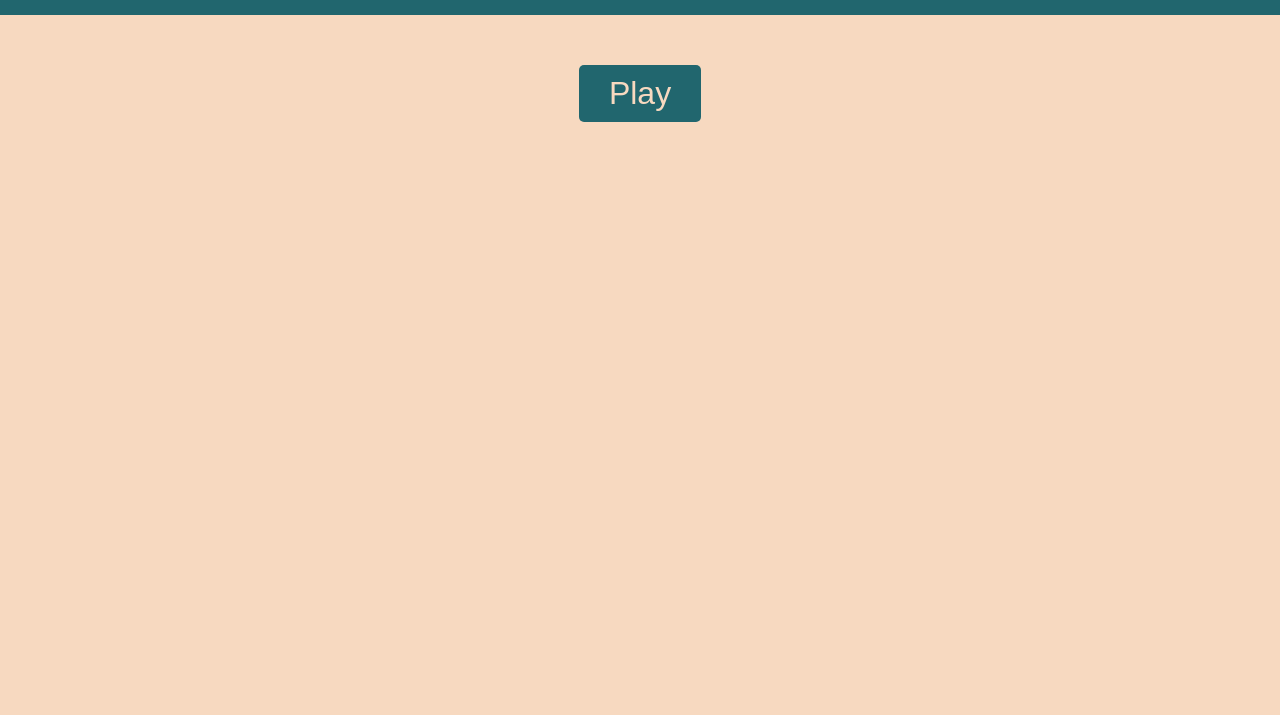
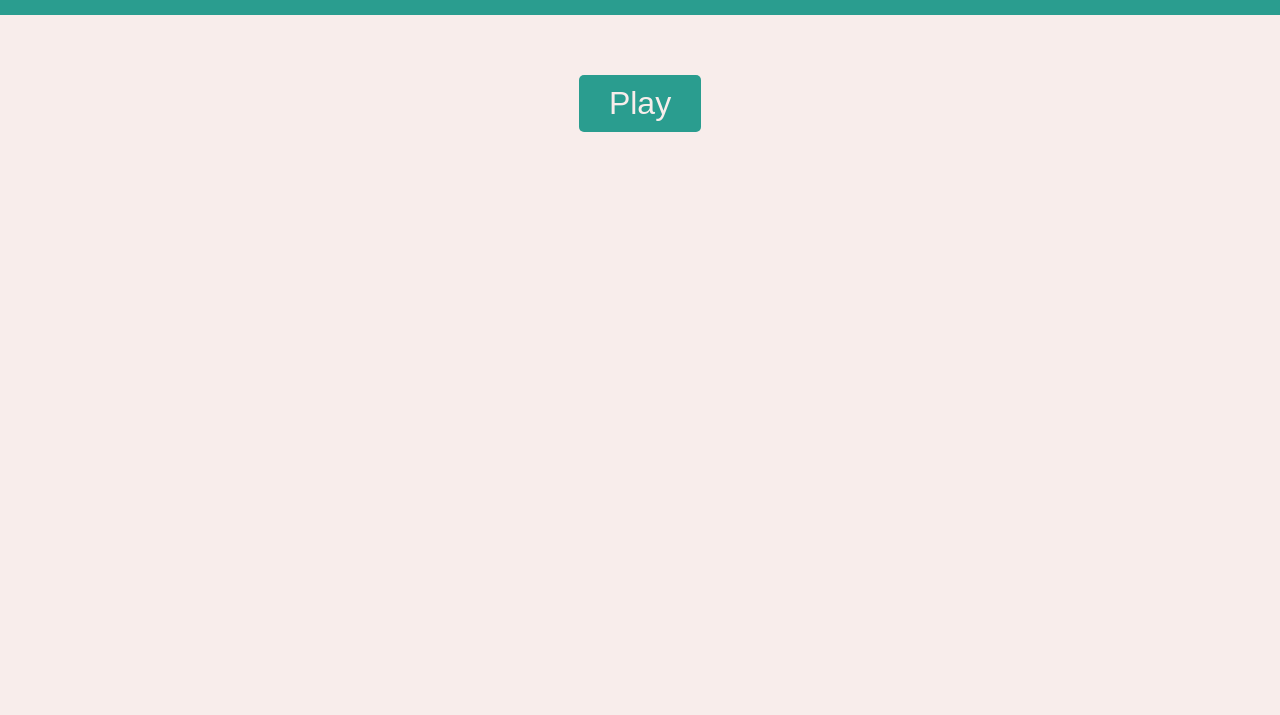
Before and after one commit to benjaminlangenaken/casino-games-benjaminlangenaken, a plain HTML site: page 01-rock-paper-scissors/index.html in a window 1280 px wide. Shown: the part 85-800 px from the top of the page. Drawn offline with Linux system fonts and the light colour scheme.

Commit message:
Small changes style

```diff
--- a/01-rock-paper-scissors/style.css
+++ b/01-rock-paper-scissors/style.css
@@ -1,10 +1,10 @@
-@import url('https://fonts.googleapis.com/css2?family=Caveat&display=swap');
+@import url('https://fonts.googleapis.com/css2?family=Caveat&family=Orbitron&display=swap');
 
 :root {
-    --primary-color: #21666E;
-    --secondary-color: #103450;
-    --dark-color: #303030;
-    --light-color: #F7D9C0;
+    --primary-color: #2a9d8f;
+    --secondary-color: #e76f51;
+    --dark-color: #264653;
+    --light-color: #f8edeb;
 }
 
 * {
@@ -14,7 +14,8 @@
 }
 
 body {
-    font-family: 'Caveat', cursive;
+    font-family: 'Orbitron', sans-serif;
+    font-weight: 400;
     background-color: var(--light-color);
     color: var(--dark-color);
     line-height: 1.6;
@@ -67,7 +68,7 @@ i {
 
 .icons {
     height: 25vh;
-    margin: 30px;
+    margin: 40px;
     padding: 20px;
     visibility: hidden;
 }
@@ -78,7 +79,7 @@ i {
 
 .choices {
     height: 30vh;
-    margin: 30px;
+    margin: 40px;
     padding: 20px;
     visibility: hidden;
 }
@@ -140,6 +141,10 @@ i {
     text-align: center;
 }
 
+.winnerText {
+    font-family: 'Caveat', cursive;
+}
+
 .bg-dark,
 .btn-dark {
     background-color: var(--dark-color);
```
